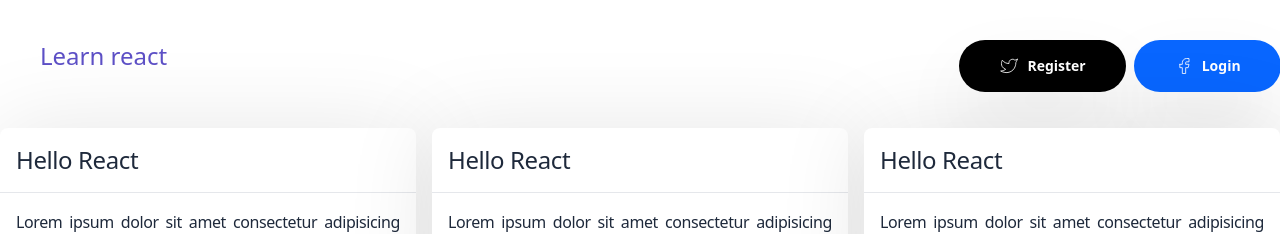
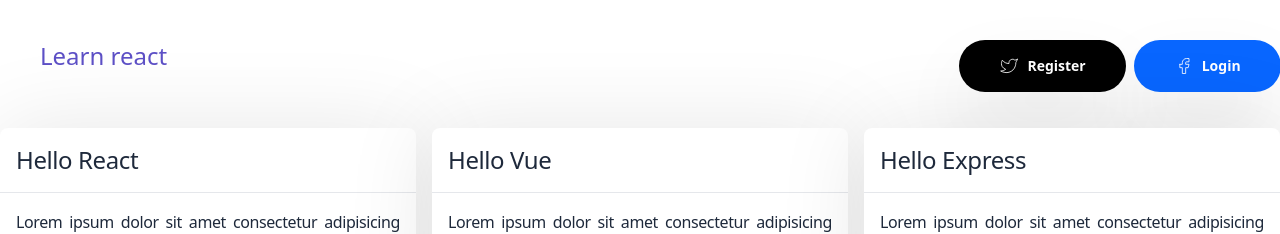
Before and after one commit to dannyhma/react-vite, a React (Vite) app: page / in a window 1280 px wide. Shown: the top 234 px of the page. Built offline with nearby package versions, Linux system fonts and the light colour scheme.

Commit message:
update code

```diff
--- a/src/App.jsx
+++ b/src/App.jsx
@@ -55,7 +55,7 @@ function App() {
 						</div>
 						<div className="col-span-4">
 							<Card>
-								<Card.Title>Hello React</Card.Title>
+								<Card.Title>Hello Vue</Card.Title>
 								<Card.Body>
 									Lorem ipsum dolor sit amet consectetur adipisicing elit. Molestiae a harum in eum
 									adipisci, ipsam autem aut quisquam maiores reprehenderit cumque laudantium
@@ -68,7 +68,7 @@ function App() {
 						</div>
 						<div className="col-span-4">
 							<Card>
-								<Card.Title>Hello React</Card.Title>
+								<Card.Title>Hello Express</Card.Title>
 								<Card.Body>
 									Lorem ipsum dolor sit amet consectetur adipisicing elit. Molestiae a harum in eum
 									adipisci, ipsam autem aut quisquam maiores reprehenderit cumque laudantium
```
